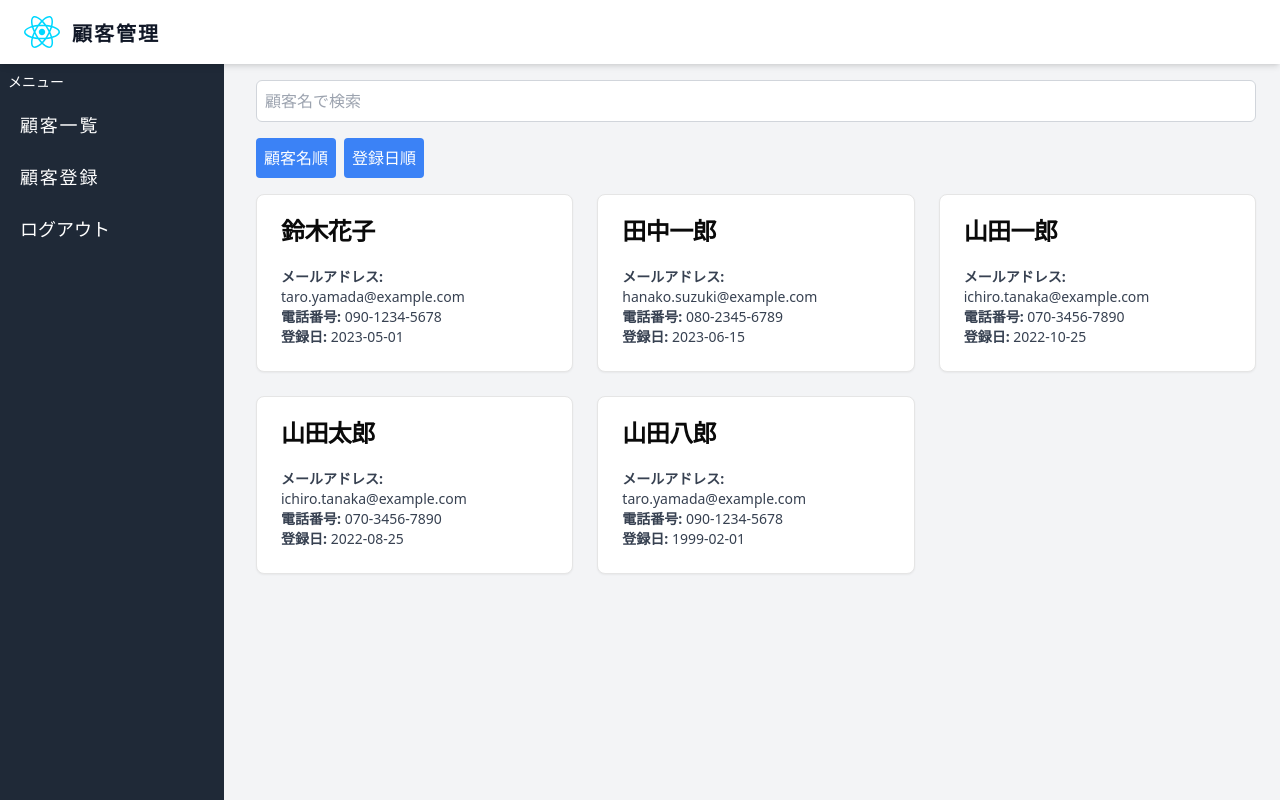
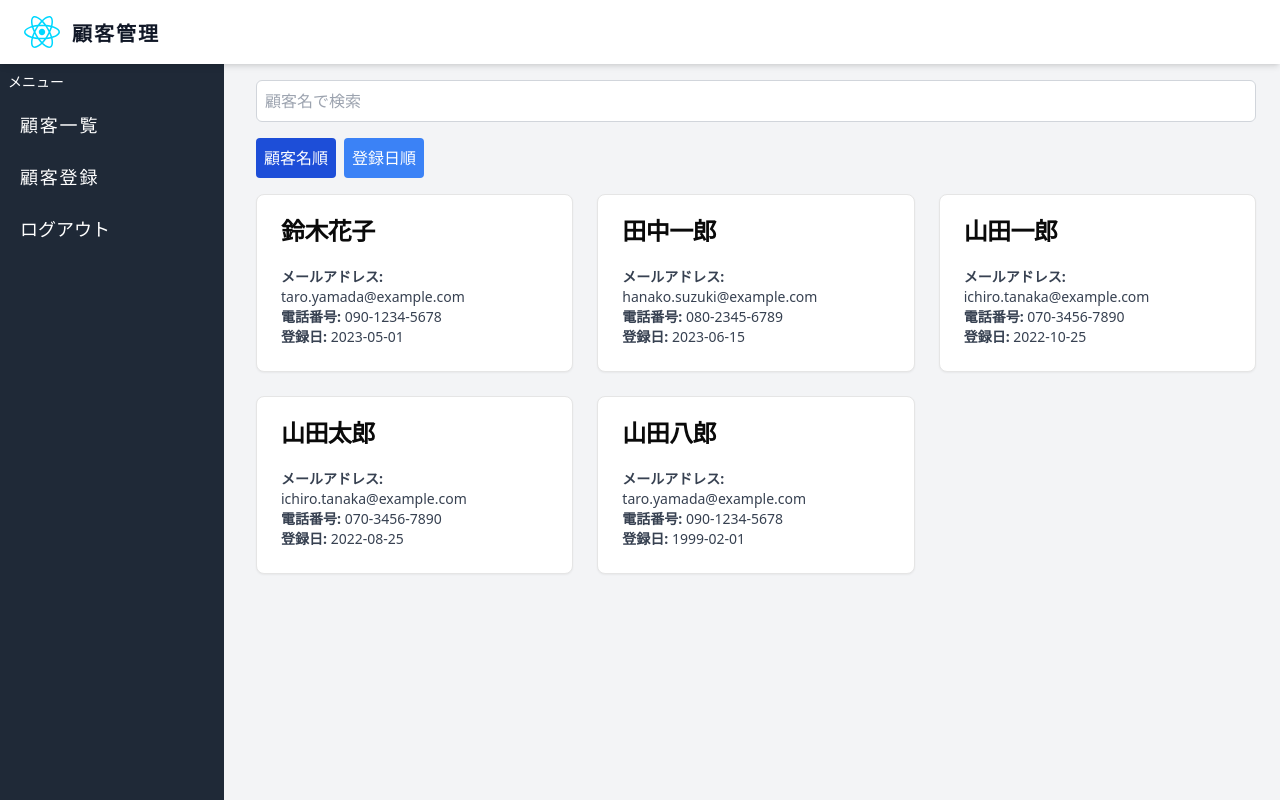
Before and after one commit to T-ryunosuke/simple-crm, a React (Vite) app: page / in a window 1280 px wide. Built offline with nearby package versions, Linux system fonts and the light colour scheme; what @vitejs/plugin-react would draw is missing.

Commit message:
ダッシュボードページのリファクタリング

```diff
--- /dev/null
+++ b/src/components/dashbord/CustomerList.tsx
@@ -0,0 +1,29 @@
+import { Card, CardContent, CardHeader, CardTitle } from "@/components/ui/card";
+import { Customer } from "@/types/customer";
+
+interface CustomerListProps {
+  customers: Customer[];
+}
+
+const CustomerList: React.FC<CustomerListProps> = ({ customers }) => {
+  return (
+    <div className="grid grid-cols-1 md:grid-cols-2 lg:grid-cols-3 gap-6 mt-4">
+      {customers.map((customer, index) => (
+        <Card key={index}>
+          <CardHeader>
+            <CardTitle>{customer.name}</CardTitle>
+          </CardHeader>
+          <CardContent>
+            <div className="text-sm text-gray-700">
+              <p><strong>メールアドレス:</strong> {customer.email}</p>
+              <p><strong>電話番号:</strong> {customer.phone}</p>
+              <p><strong>登録日:</strong> {customer.registeredAt}</p>
+            </div>
+          </CardContent>
+        </Card>
+      ))}
+    </div>
+  );
+};
+
+export default CustomerList;
--- /dev/null
+++ b/src/components/dashbord/SearchBox.tsx
@@ -0,0 +1,22 @@
+import React from "react";
+
+interface SearchBoxProps {
+  searchQuery: string;
+  setSearchQuery: (query: string) => void;
+}
+
+const SearchBox: React.FC<SearchBoxProps> = ({ searchQuery, setSearchQuery }) => {
+  return (
+    <div className="mb-4">
+      <input
+        type="text"
+        className="w-full p-2 rounded-md border border-gray-300"
+        placeholder="顧客名で検索"
+        value={searchQuery}
+        onChange={(e) => setSearchQuery(e.target.value)}
+      />
+    </div>
+  );
+};
+
+export default SearchBox;
--- /dev/null
+++ b/src/components/dashbord/SortButtons.tsx
@@ -0,0 +1,27 @@
+import React from "react";
+
+interface SortButtonsProps {
+  sortOrder: "name" | "registeredAt";
+  setSortOrder: (order: "name" | "registeredAt") => void;
+}
+
+const SortButtons: React.FC<SortButtonsProps> = ({ sortOrder, setSortOrder }) => {
+  return (
+    <div className="mb-4">
+      <button
+        className={`mr-2 p-2 ${sortOrder === "name" ? "bg-blue-700" : "bg-blue-500"} text-white rounded`}
+        onClick={() => setSortOrder("name")}
+      >
+        顧客名順
+      </button>
+      <button
+        className={`p-2 ${sortOrder === "registeredAt" ? "bg-blue-700" : "bg-blue-500"} text-white rounded`}
+        onClick={() => setSortOrder("registeredAt")}
+      >
+        登録日順
+      </button>
+    </div>
+  );
+};
+
+export default SortButtons;
--- /dev/null
+++ b/src/data/customers.ts
@@ -0,0 +1,39 @@
+import { Customer } from "@/types/customer";
+
+export const customers: Customer[] = [
+  {
+    name: "山田八郎",
+    furigana: "やまだはちろう",
+    email: "taro.yamada@example.com",
+    phone: "090-1234-5678",
+    registeredAt: "1999-02-01",
+  },
+  {
+    name: "鈴木花子",
+    furigana: "すずきはなこ",
+    email: "taro.yamada@example.com",
+    phone: "090-1234-5678",
+    registeredAt: "2023-05-01",
+  },
+  {
+    name: "田中一郎",
+    furigana: "たなかいちろう",
+    email: "hanako.suzuki@example.com",
+    phone: "080-2345-6789",
+    registeredAt: "2023-06-15",
+  },
+  {
+    name: "山田一郎",
+    furigana: "やまだいちろう",
+    email: "ichiro.tanaka@example.com",
+    phone: "070-3456-7890",
+    registeredAt: "2022-10-25",
+  },
+  {
+    name: "山田太郎",
+    furigana: "やまだたろう",
+    email: "ichiro.tanaka@example.com",
+    phone: "070-3456-7890",
+    registeredAt: "2022-08-25",
+  },
+];
--- /dev/null
+++ b/src/hooks/useSearch.ts
@@ -0,0 +1,13 @@
+import { useState } from "react";
+import { Customer } from "@/types/customer";
+
+export const useSearch = (data: Customer[], queryKey: keyof Customer) => {
+  const [searchQuery, setSearchQuery] = useState<string>("");
+
+  // 検索結果を取得
+  const filteredData = data.filter((item) =>
+    item[queryKey].includes(searchQuery)
+  );
+
+  return { searchQuery, setSearchQuery, filteredData };
+};
--- /dev/null
+++ b/src/lib/sortCustomers.ts
@@ -0,0 +1,14 @@
+import { Customer } from "@/types/customer";
+
+export const sortCustomers = (
+  customers: Customer[],
+  sortOrder: "name" | "registeredAt"
+): Customer[] => {
+  return [...customers].sort((a, b) => {
+    if (sortOrder === "name") {
+      return a.furigana.localeCompare(b.furigana, "ja", { sensitivity: "base" });
+    } else {
+      return new Date(b.registeredAt).getTime() - new Date(a.registeredAt).getTime();
+    }
+  });
+};
--- a/src/pages/Dashboard.tsx
+++ b/src/pages/Dashboard.tsx
@@ -1,93 +1,28 @@
 import { useState } from "react";
-import { Card, CardContent, CardHeader, CardTitle } from "@/components/ui/card";
-
-// ダミーデータ
-const customers = [
-  {
-    name: "山田八郎",
-    furigana: "やまだはちろう",
-    email: "taro.yamada@example.com",
-    phone: "090-1234-5678",
-    registeredAt: "1999-02-01",
-  },
-  {
-    name: "鈴木花子",
-    furigana: "すずきはなこ",
-    email: "taro.yamada@example.com",
-    phone: "090-1234-5678",
-    registeredAt: "2023-05-01",
-  },
-  {
-    name: "田中一郎",
-    furigana: "たなかいちろう",
-    email: "hanako.suzuki@example.com",
-    phone: "080-2345-6789",
-    registeredAt: "2023-06-15",
-  },
-  {
-    name: "山田一郎",
-    furigana: "やまだいちろう",
-    email: "ichiro.tanaka@example.com",
-    phone: "070-3456-7890",
-    registeredAt: "2022-10-25",
-  },
-  {
-    name: "山田太郎",
-    furigana: "やまだたろう",
-    email: "ichiro.tanaka@example.com",
-    phone: "070-3456-7890",
-    registeredAt: "2022-08-25",
-  },
-];
+import { customers } from "@/data/customers";
+import { useSearch } from "@/hooks/useSearch";
+import { Customer } from "@/types/customer";
+import { sortCustomers } from "@/lib/sortCustomers";
+import SearchBox from "@/components/dashbord/SearchBox";
+import SortButtons from "@/components/dashbord/SortButtons";
+import CustomerList from "@/components/dashbord/CustomerList";
 
 const Dashboard = () => {
-  // 検索キーワード
-  const [searchQuery, setSearchQuery] = useState<string>("");
-  // 並び替え基準（デフォルト: 顧客名順）
   const [sortOrder, setSortOrder] = useState<"name" | "registeredAt">("name");
 
-  // 1. 検索結果を取得
-  const filteredCustomers = customers.filter((customer) =>
-    customer.name.includes(searchQuery)
-  );
+  // 検索クエリとフィルタリング
+  const { searchQuery, setSearchQuery, filteredData } = useSearch(customers as Customer[], "name");
 
-  // 2. 検索結果を並び替え（降順）
-  const sortedCustomers = filteredCustomers.sort((a, b) => {
-    if (sortOrder === "name") {
-      return a.furigana.localeCompare(b.furigana, "ja", { sensitivity: "base" });
-    } else {
-      return new Date(b.registeredAt).getTime() - new Date(a.registeredAt).getTime();
-    }
-  });
+  // 並び替え処理
+  const sortedCustomers = sortCustomers(filteredData, sortOrder);
 
   return (
     <main className="flex-1 min-h-screen bg-gray-100 p-6 pt-20 sm:pl-64 overflow-y-auto">
       {/* 検索ボックス */}
-      <div className="mb-4">
-        <input
-          type="text"
-          className="w-full p-2 rounded-md border border-gray-300"
-          placeholder="顧客名で検索"
-          value={searchQuery}
-          onChange={(e) => setSearchQuery(e.target.value)}
-        />
-      </div>
+      <SearchBox searchQuery={searchQuery} setSearchQuery={setSearchQuery} />
 
       {/* 並び替えボタン */}
-      <div className="mb-4">
-        <button
-          className="mr-2 p-2 bg-blue-500 text-white rounded"
-          onClick={() => setSortOrder("name")}
-        >
-          顧客名順
-        </button>
-        <button
-          className="p-2 bg-blue-500 text-white rounded"
-          onClick={() => setSortOrder("registeredAt")}
-        >
-          登録日順
-        </button>
-      </div>
+      <SortButtons sortOrder={sortOrder} setSortOrder={setSortOrder} />
 
       {/* 検索結果がない場合のメッセージ */}
       {sortedCustomers.length === 0 && (
@@ -95,22 +30,7 @@ const Dashboard = () => {
       )}
 
       {/* 顧客情報一覧 */}
-      <div className="grid grid-cols-1 md:grid-cols-2 lg:grid-cols-3 gap-6 mt-4">
-        {sortedCustomers.map((customer, index) => (
-          <Card key={index}>
-            <CardHeader>
-              <CardTitle>{customer.name}</CardTitle>
-            </CardHeader>
-            <CardContent>
-              <div className="text-sm text-gray-700">
-                <p><strong>メールアドレス:</strong> {customer.email}</p>
-                <p><strong>電話番号:</strong> {customer.phone}</p>
-                <p><strong>登録日:</strong> {customer.registeredAt}</p>
-              </div>
-            </CardContent>
-          </Card>
-        ))}
-      </div>
+      <CustomerList customers={sortedCustomers} />
     </main>
   );
 };
--- /dev/null
+++ b/src/types/customer.ts
@@ -0,0 +1,7 @@
+export type Customer = {
+  name: string;
+  furigana: string;
+  email: string;
+  phone: string;
+  registeredAt: string;
+};
```
